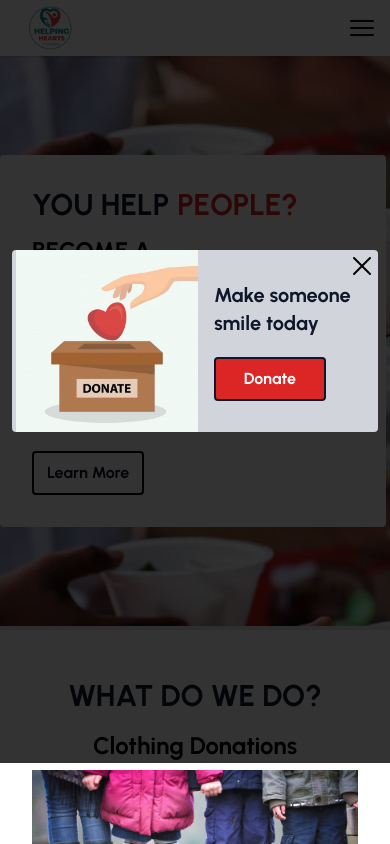
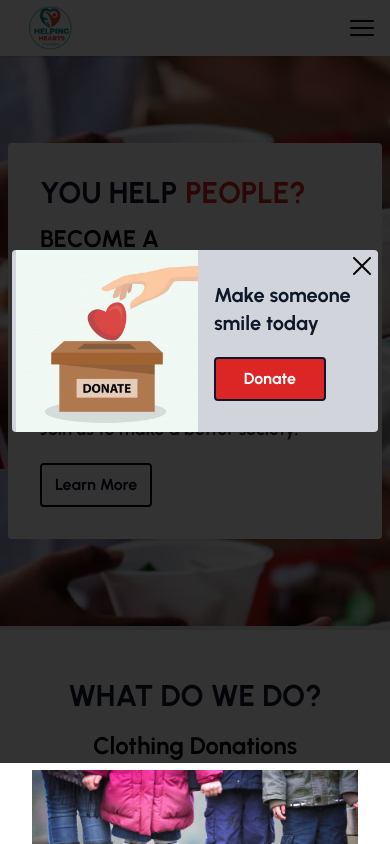
Before and after one commit to Reinhardt254/helpingheartsfoundation, a Next.js app: page / in a window 390 px wide. Shown: the top 844 px of the page. Built offline with nearby package versions, Linux system fonts and the light colour scheme.

Commit message:
Update page.jsx

```diff
--- a/app/page.jsx
+++ b/app/page.jsx
@@ -17,7 +17,7 @@ export default function Home() {
       <div className="">
       <div className="w-screen md:flex-row">
       <div className="bg-[url('/assets/photos/homee.jpg')] bg-n-repeat  h-[570px] flex justify-center items-center object-cover w-screen">
-      <section className="flex flex-col items-center justify-center px-8 py-8 bg-white rounded bg-blend-darken md:items-center md:justify-center max-sm:mr-1">
+      <section className="flex flex-col items-center justify-center px-8 py-8 bg-white rounded bg-blend-darken md:items-center md:justify-center mr-2 ml-2">
         <div className="">
         <div className="flex flex-row flex-wrap">
         <h1 className="mb-3 text-3xl font-bold text-slate-900 text-start md:mb-5 md:text-6xl">
```
